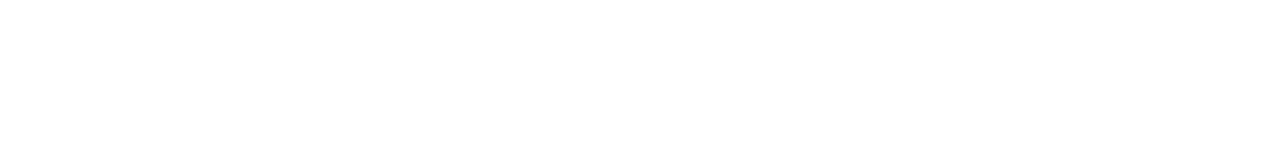
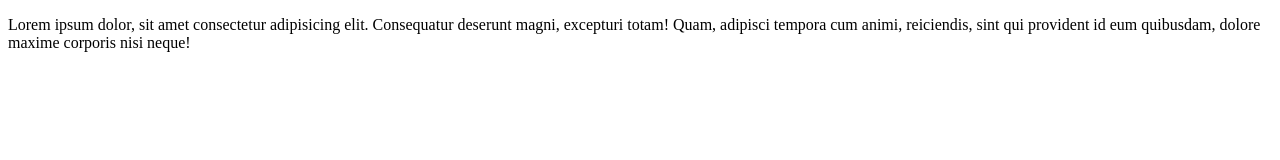
Before and after one commit to art-arustamyan/home, a plain HTML site: page index.html in a window 1280 px wide. Drawn offline with Linux system fonts and the light colour scheme.

Commit message:
sadasddsadas

```diff
--- a/index.html
+++ b/index.html
@@ -6,6 +6,6 @@
 	<title>Document</title>
 </head>
 <body>
-
+	<p>Lorem ipsum dolor, sit amet consectetur adipisicing elit. Consequatur deserunt magni, excepturi totam! Quam, adipisci tempora cum animi, reiciendis, sint qui provident id eum quibusdam, dolore maxime corporis nisi neque!</p>
 </body>
 </html>
```
